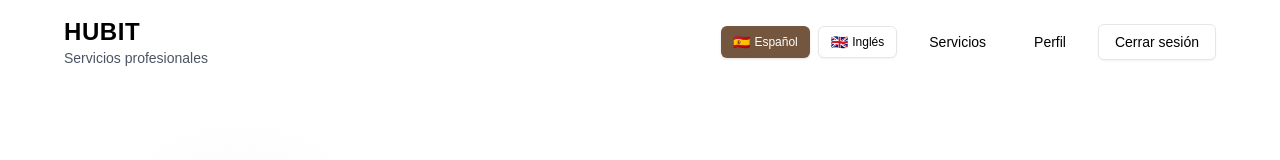
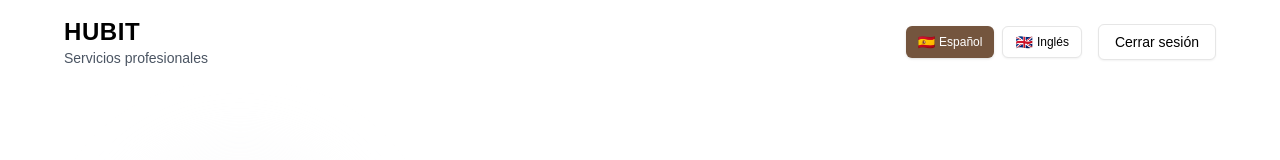
Before and after one commit to Hubit85/HubitApp, a Next.js app: page /dashboard in a window 1280 px wide. Shown: the top 160 px of the page. Built offline with nearby package versions, Linux system fonts and the light colour scheme.

Commit message:
style(layout): Remove profile and services buttons from logged-in header

```diff
--- a/src/components/layout/Header.tsx
+++ b/src/components/layout/Header.tsx
@@ -24,12 +24,6 @@ export function Header() {
           <LanguageSwitcher />
           {isLoggedIn ? (
             <>
-              <Button variant="ghost" asChild>
-                <Link href="/dashboard/services">{t("services")}</Link>
-              </Button>
-              <Button variant="ghost" asChild>
-                <Link href="/dashboard/profile">{t("profile")}</Link>
-              </Button>
               <Button
                 variant="outline"
                 onClick={() => router.push('/')}
```
